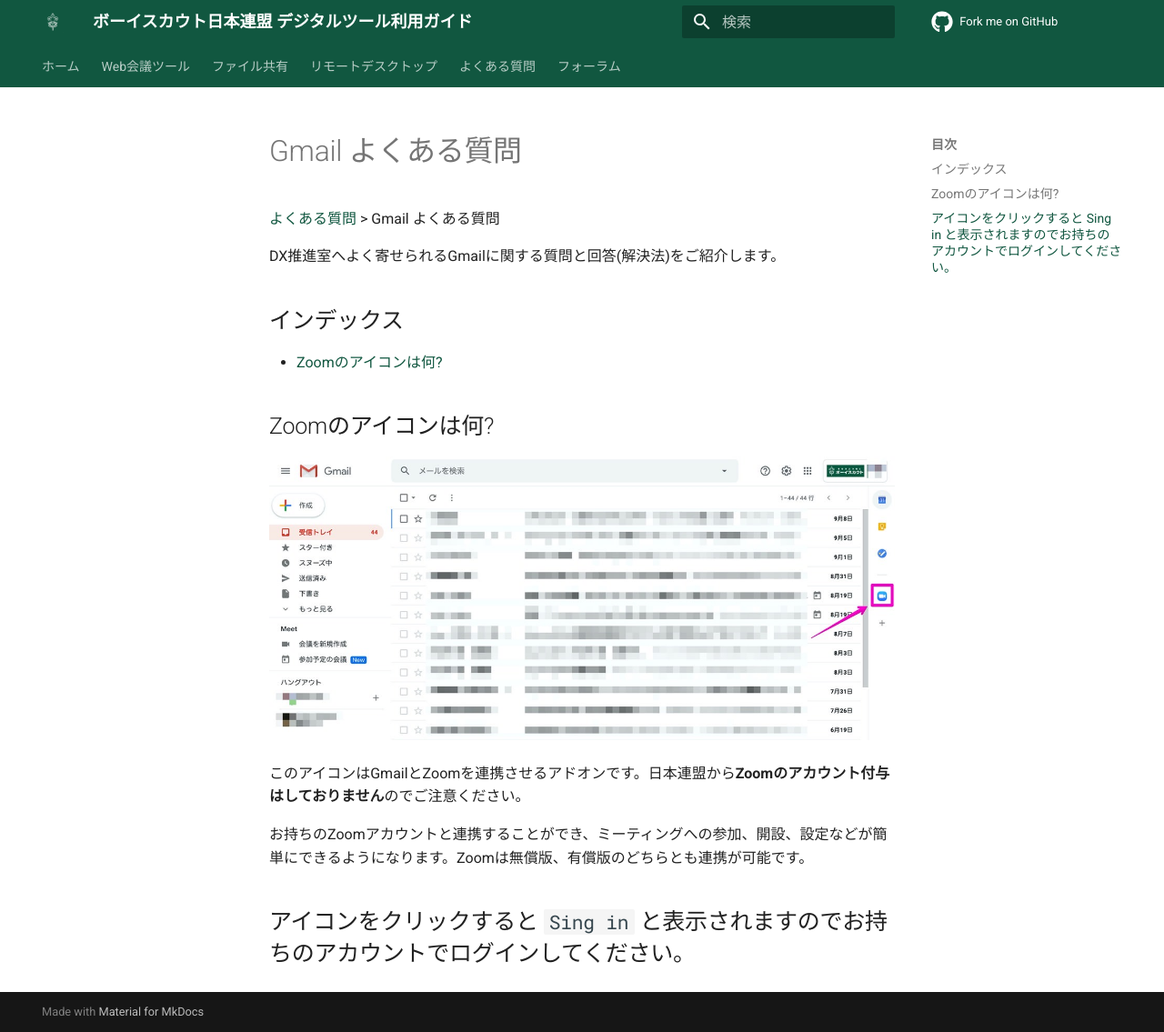
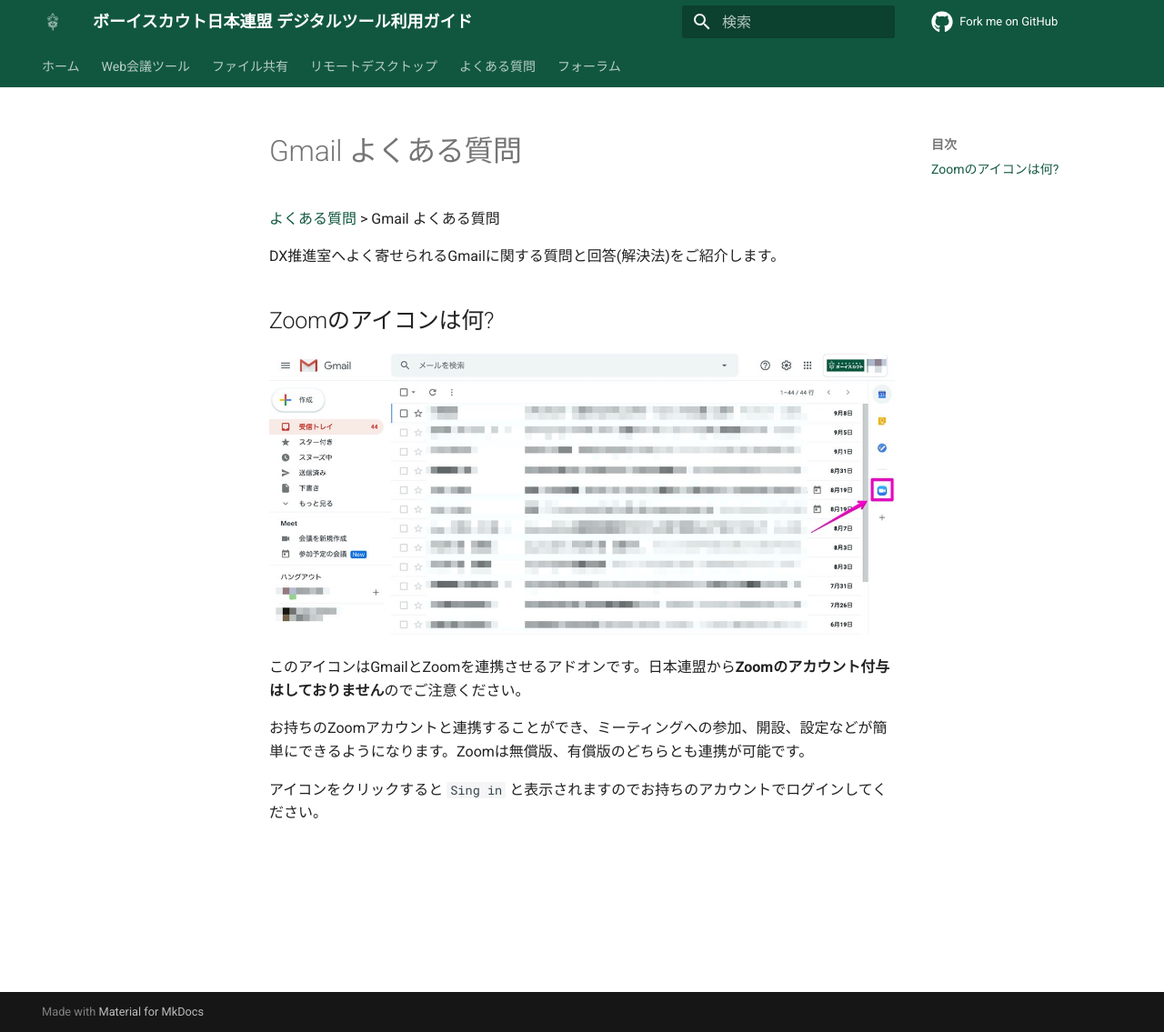
Before and after one commit to Scout-Association-of-Japan/DX-promotion-guidelines, an MkDocs documentation site: the page built from docs/faq/gmail/index.md, in a window 1280 px wide and 1135 px high. Shown: the whole window at 91% size. Built offline with MkDocs 1.6.1 and Material for MkDocs 9.7.7, drawn with Linux system fonts in a browser that asks for light colours; comment, search, counter and statistics services are not loaded.

Commit message:
move gmail FAQ (#116)
* move gmail FAQ

- FAQ内に移動
- ページ内アンカーリンク削除
- hタグ適用
- ファイル末尾の不要なmarkdown記法を削除

* Update index.md

対応するFAQのindexです

* Update index.md

Meetのリンクを消してしまったので再度入れました

```diff
--- a/docs/gmail/faq/index.md
+++ b/docs/faq/gmail/index.md
@@ -2,13 +2,9 @@
 title : Gmail よくある質問
 ---
 
-[よくある質問](../../Faq.md) > Gmail よくある質問
+[よくある質問](../index.md) > Gmail よくある質問
 
 DX推進室へよく寄せられるGmailに関する質問と回答(解決法)をご紹介します。
-
-## インデックス
-- [Zoomのアイコンは何?](#Zoomのアイコンは何)
-
 
 ## Zoomのアイコンは何?
 ![](img/01.jpg)
@@ -18,4 +14,3 @@
 お持ちのZoomアカウントと連携することができ、ミーティングへの参加、開設、設定などが簡単にできるようになります。Zoomは無償版、有償版のどちらとも連携が可能です。
 
 アイコンをクリックすると `Sing in` と表示されますのでお持ちのアカウントでログインしてください。
----
```
Also changed, not shown: docs/faq/index.md (+1 -6 lines), docs/faq/gmail/img/01.jpg (renamed from docs/gmail/faq/img/01.jpg).
